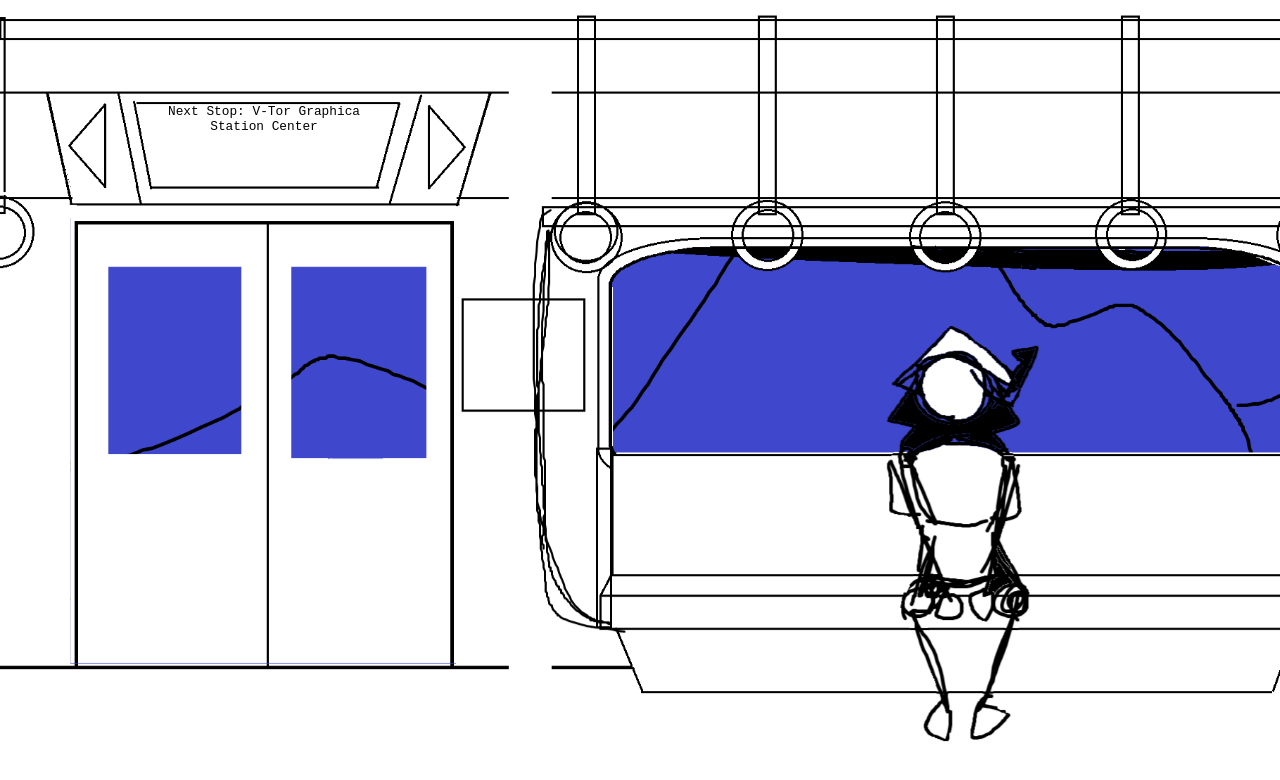
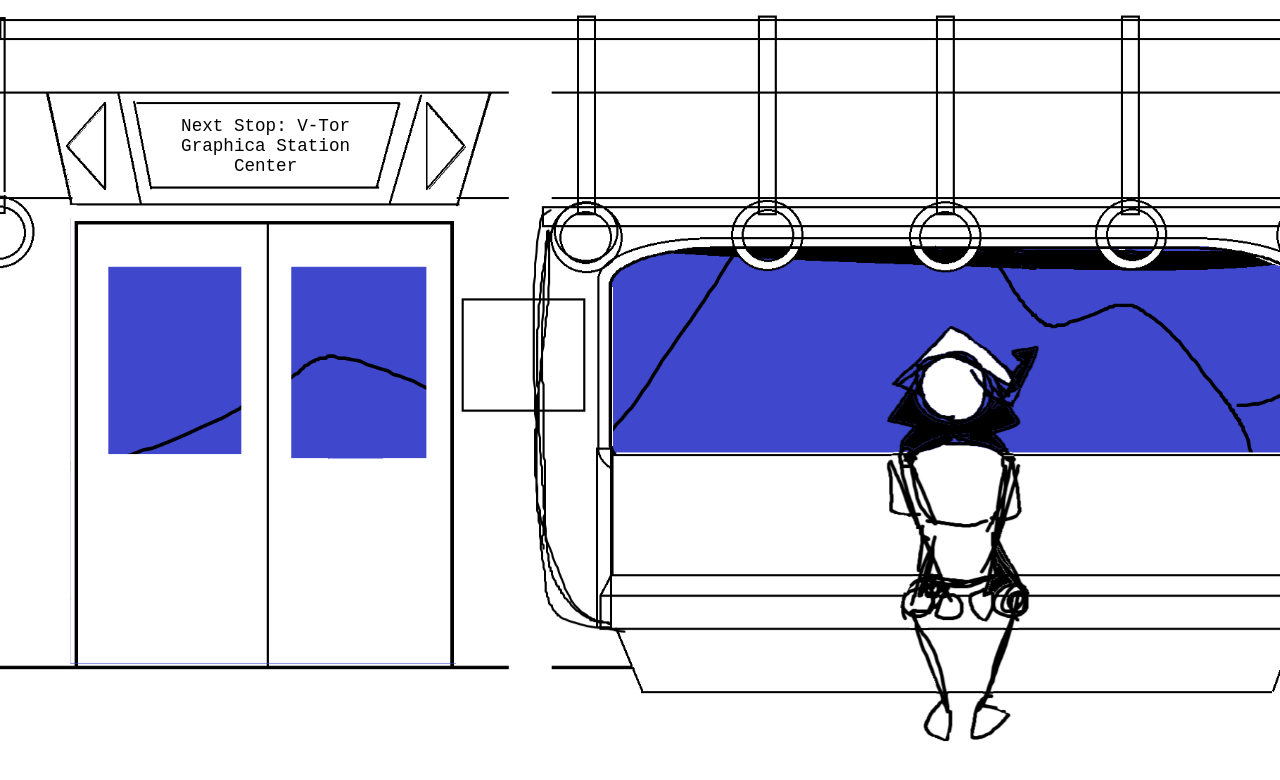
Before and after one commit to TheIllusioner/V-tor_Graphica, a plain HTML site: page Personal Website/code/index.html in a window 1280 px wide. Shown: the top 780 px of the page. Drawn offline with Linux system fonts and the light colour scheme.

Commit message:
Add arrows in navi system on left door
I hate having to minorly adjust every position of every element

I just need to add the js so that the different place names appear when you click the arrows and then duplicate that on the right door, then make clicking the place names stop the train and let you go to those webpages

```diff
--- a/Personal Website/code/abt_style.css
+++ b/Personal Website/code/abt_style.css
@@ -53,7 +53,7 @@ body{
     background-color:rgb(222, 250, 250);
     border: solid black 3px;
     position: absolute;
-    font-size: 1vw;
+    font-size: 2.2vh;
     height: 72%;
     width: auto;
     top: 10%;
--- a/Personal Website/code/index.html
+++ b/Personal Website/code/index.html
@@ -11,12 +11,18 @@
     <div class="train">
         <img src="..\imgs\Draft_Train_.png" alt="You are sitting inside a subway train. A character is staring at you from the seat in front of you." class="trainInside">
         <img src="..\imgs\Draft_Train_Doors.png" alt="train doors on either side of the seats" class="trainInside">
-        <div class="navi">
-            <div class="trainInside" id="nextStopLeft">
-                <p id="stopOne">Next Stop: V-Tor Graphica Station Center</p>
-                <p id="stopTwo">Next Stop: V-Tor Graphica Void Beach</p>
-                <p id="stopThree">Next Stop: Proxia/Sector 5 Autostine Tech Station-A</p>
+        <div class="navi trainInside">
+            <a class="prevOption">
+                <img src="..\imgs\prevArrow.png">
+            </a>
+            <div id="nextStopLeft">
+                <a id="stopOne">Next Stop: V-Tor Graphica Station Center</a>
+                <a id="stopTwo">Next Stop: V-Tor Graphica Void Beach</a>
+                <a id="stopThree">Next Stop: Proxia/Sector 5 Autostine Tech Station-A</a>
             </div>
+            <a class="nextOption">
+                <img src="..\imgs\nextArrow.png">
+            </a>
         </div>
 
         <div class="trainInside abt_link">
--- a/Personal Website/code/style.css
+++ b/Personal Website/code/style.css
@@ -74,19 +74,37 @@ div.train{
     /*border: solid red 3px;*/
 }
 
+.navi{
+    /*border: solid rgb(255, 0, 0) 3px;*/
+    display: flex;
+    aspect-ratio: 6.65 / 2;
+    height: 15vh;
+    margin-left: 8.3vh;
+    margin-top: 11vh;
+    align-items: center;
+}
+
+.prevOption img{
+    object-fit: contain;
+    height: 11vh;
+}
+
+.nextOption img{
+    object-fit: contain;
+    height: 11vh;
+}
+
 #nextStopLeft{
-    aspect-ratio: 5 / 2;
     height: 10vh;
-    margin-left: 20.5vh;
-    margin-top: 13vh;
+    width: 30vh;
+    /*margin-left: 20.5vh;
+    margin-top: 13vh;*/
     text-align: center;
     font-family:'Courier New', Courier, monospace;
-    font-size: 1vw;
-    /*border: solid green 3px;*/
-}
-
-#nextStopLeft p{
-    margin-top: 1vh;
+    font-size: 2.2vh;
+    padding-top: 2vh;
+    padding-left: 5vh;
+    padding-right: 5vh;
 }
 
 #stopOne{
```
Also changed, not shown: Personal Website/imgs/nextArrow.png (added), Personal Website/imgs/prevArrow.png (added).
